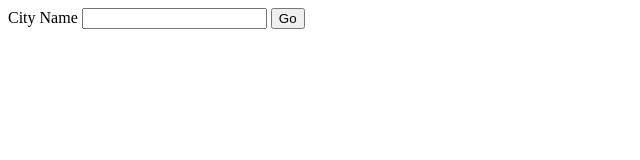
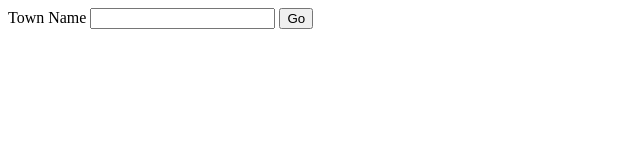
Before and after one commit to shorifulce/Weather-App-with-Express-JS, a website: page index.html in a window 1280 px wide. Shown: the full height of the page, 0-640 px from the left. Drawn offline with Linux system fonts and the light colour scheme.

Commit message:
Initial task with api call.

```diff
--- a/app.js
+++ b/app.js
@@ -42,7 +42,7 @@ app.post("/", function(req,res){
 
           res.send();
 
-        })
+        },);
 
    })
 
--- a/index.html
+++ b/index.html
@@ -9,7 +9,7 @@
 <body>
     <form action="/" method="post">
 
-        <label for="cityInput"> City Name</label>
+        <label for="cityInput"> Town Name</label>
         <input id="cityInput" type="text" name="cityName">
         <button type="submit"> Go </button>
 
```
